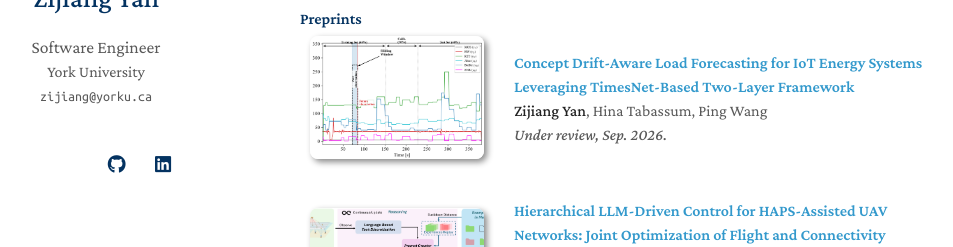
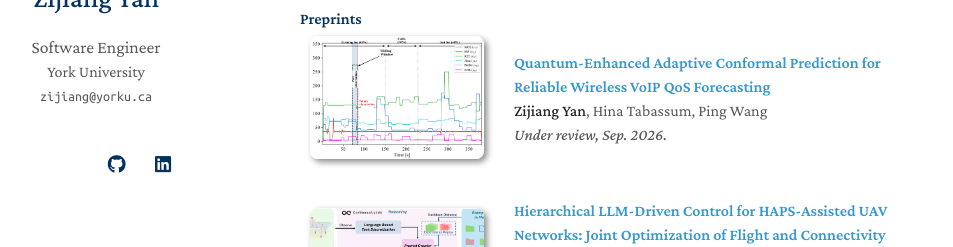
Before and after one commit to zijiang-yan/zijiang-yan.github.io, a Jekyll site: the page built from index.md, in a window 1280 px wide and 900 px high, scrolled down 1304 px, cut to the strip 206-900 px from the top of the window. Shown: the top 247 px of the strip, without its empty margins (180-1133 px from the left). Built offline with Jekyll 4.4.1, drawn with Linux system fonts in a browser that asks for light colours; a style sheet for code colours, icons or effects is not loaded; our own code applies the rules of GitHub Pages for plain Markdown files.

Commit message:
update 260922 title

```diff
--- a/_data/publications.yml
+++ b/_data/publications.yml
@@ -1,6 +1,6 @@
 preprints:
 
-  - title: "Concept Drift-Aware Load Forecasting for IoT Energy Systems Leveraging TimesNet-Based Two-Layer Framework"
+  - title: "Quantum-Enhanced Adaptive Conformal Prediction for Reliable Wireless VoIP QoS Forecasting"
     authors:  <strong>Zijiang Yan</strong>, Hina Tabassum, Ping Wang
     # conference_short: Under Review
     conference: Under review, Sep. 2026.
```
